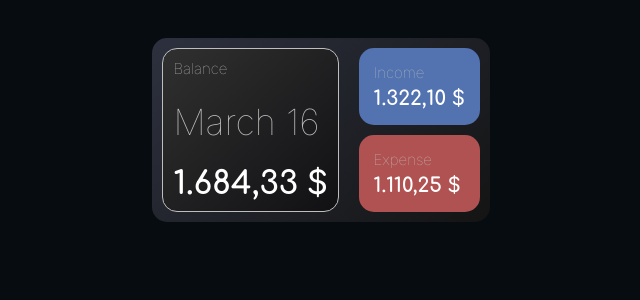
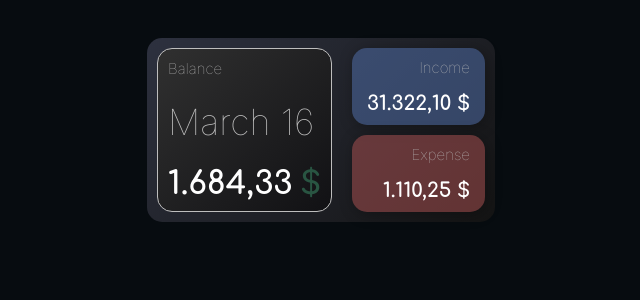
Before and after one commit to aberrant00/project, a Next.js app: page / in a window 1280 px wide. Shown: the top 300 px of the page, without its empty margins (319-959 px from the left). Built offline with nearby package versions, Linux system fonts and the light colour scheme.

Commit message:
progress

```diff
--- a/app/globals.css
+++ b/app/globals.css
@@ -84,24 +84,56 @@ div.controls {
 
 div.income {
   display: flex;
-  background-color: #5272b0;
-  padding: 15px;
+  background-color: rgba(82, 114, 176, 0.5);
+  padding-top: 10px;
+  padding-bottom: 10px;
+  padding-right: 15px;
+  padding-left: 15px;
+  align-items: flex-end;
+  box-shadow: 2px 2px 15px rgba(0, 0, 0, 0.3);
+  justify-content: space-between;
   border-radius: 15px;
-  gap: 5px;
+  gap: 15px;
   flex-direction: column;
 }
 
 div.expense {
   display: flex;
-  background-color: #b05252;
+  background-color: rgba(176, 82, 82, 0.5);
+  align-items: flex-end;
   border-radius: 15px;
-  padding: 15px;
-  gap: 5px;
+  box-shadow: 2px 2px 15px rgba(0, 0, 0, 0.3);
+  justify-content: space-between;
+  padding-top: 10px;
+  padding-bottom: 10px;
+  padding-right: 15px;
+  padding-left: 15px;
+  gap: 15px;
   flex-direction: column;
 }
 
 p.subtotal {
+  display: flex;
+  flex: 1;
+  justify-content: space-between;
   font-family: COmfortaa;
   font-size: 20px;
   font-weight: bold;
+  margin: 0px;
+  padding: 0px;
 }
+
+p.dollar {
+  font-family: Comfortaa;
+  font-size: 32px;
+  color: #295542;
+  margin: 0px;
+  padding: 0px;
+}
+
+div.total {
+  justify-content: space-between;
+  display: flex;
+  gap: 8px;
+  align-items: flex-start;
+}
--- a/app/page.tsx
+++ b/app/page.tsx
@@ -13,11 +13,11 @@ export default function Home() {
 		<div className="balance">
 			<p className="balance">Balance</p>
 			<p className="march">March 16</p>
-			<p className="total">1.684,33 $</p>
+	<div className="total">		<p className="total">1.684,33 </p><p className="dollar">$</p> </div>
 
   </div>
 <div className="position">
-<div className="income"><p className="balance">Income</p><p className="subtotal">1.322,10 $</p></div>
+<div className="income"><p className="balance">Income</p><p className="subtotal">31.322,10 $</p></div>
 <div className="expense"><p className="balance">Expense</p><p className="subtotal">1.110,25 $</p></div>
 </div>
  </div>
```
